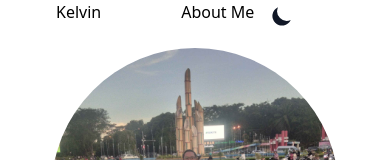
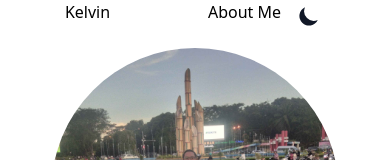
Before and after one commit to Noyrayzz/personal-web-next, a Next.js app: page / in a window 390 px wide. Shown: the top 160 px of the page. Built offline with nearby package versions, Linux system fonts and the light colour scheme.

Commit message:
fix: changing nav component css for better mobile experience

```diff
--- a/app/components/nav.tsx
+++ b/app/components/nav.tsx
@@ -2,7 +2,7 @@ import ThemeChanger from "./themeChanger";
 
 const Nav = () => {
 	return (
-		<nav className="flex px-14 space-x-20 lg:justify-around">
+		<nav className="flex px-14 space-x-20 justify-around lg:justify-around">
 			<div className="lg:text-xl">
 				<h1>Kelvin</h1>
 			</div>
```
